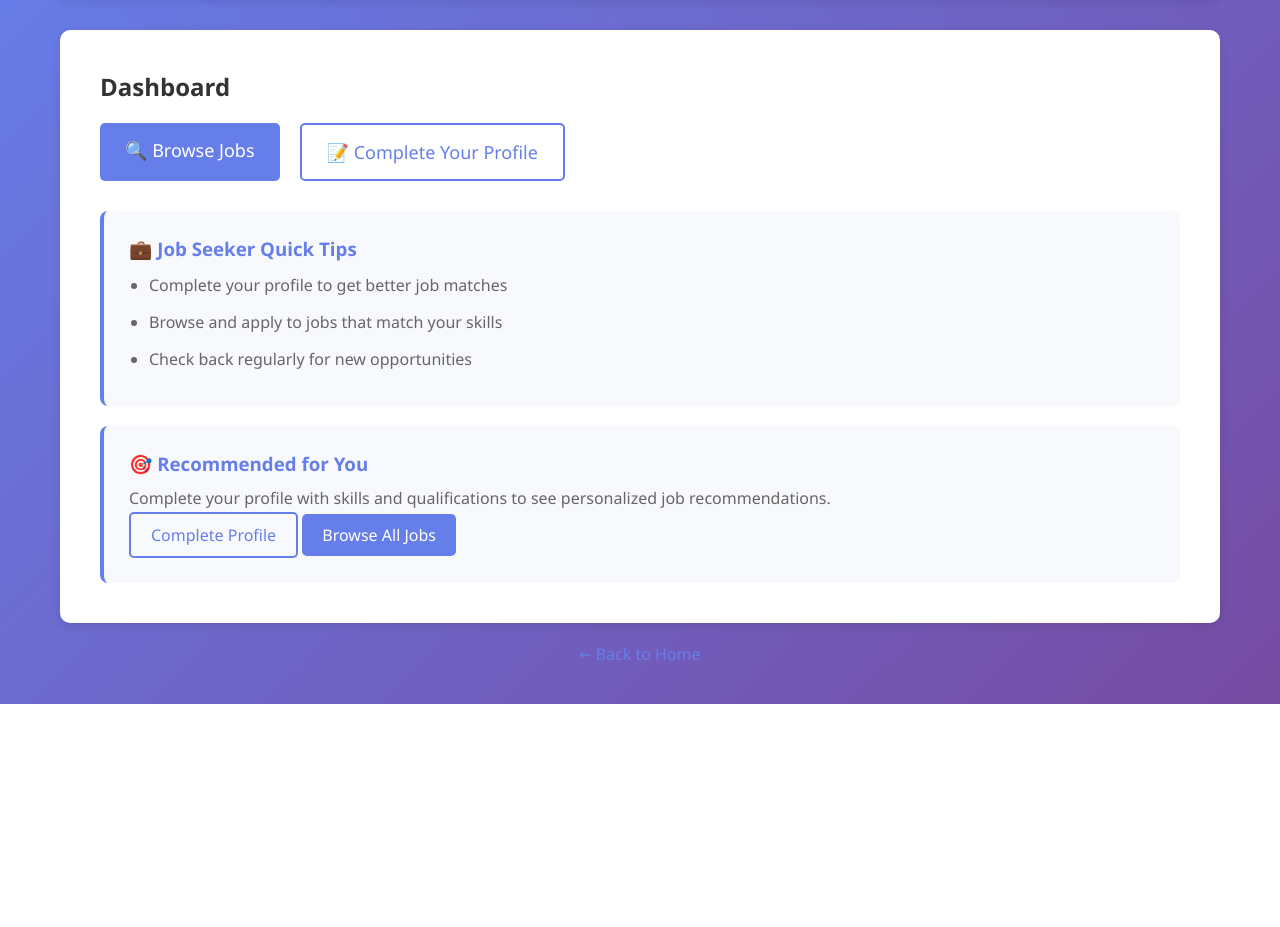
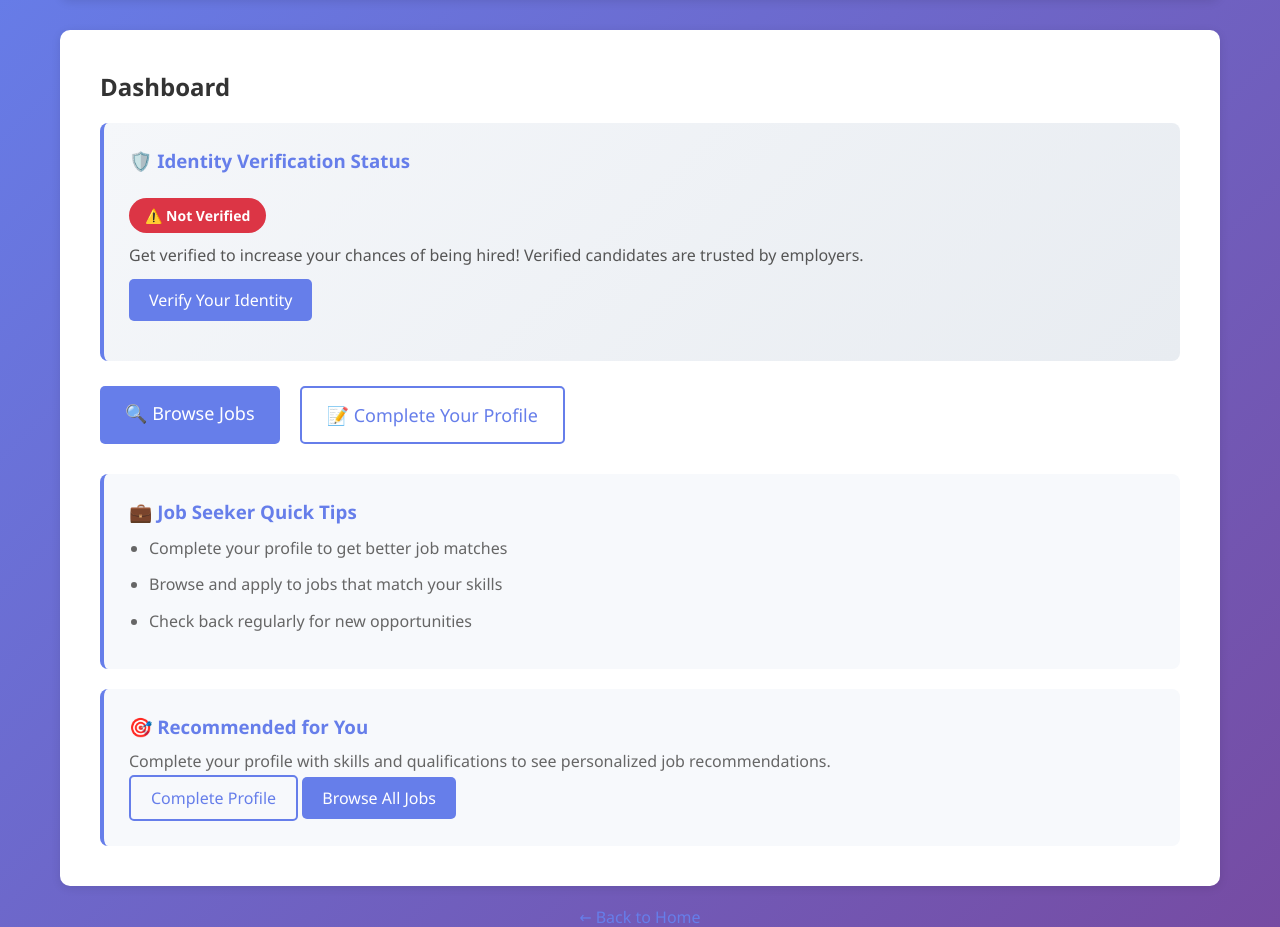
Before and after one commit to Tadothegreat/employnest, a Flask app: template templates/dashboard.html in a window 1280 px wide. Shown: the part 96-1023 px from the top of the page. Before the commit the page ends 800 px from the top, so only its background shows below. Run offline with Flask 3, Linux system fonts and the light colour scheme; the template is opened without the code that fills it, so the values that code supplies are empty.

Commit message:
Add verification notification message and job seeker verification card to dashboard

```diff
--- a/templates/dashboard.html
+++ b/templates/dashboard.html
@@ -28,6 +28,13 @@
             {% if session.role == 'employer' %}
                 <!-- ========== EMPLOYER DASHBOARD ========== -->
 
+                <!-- Verification Request Success Message -->
+                {% if request.args.get('verification_requested') == '1' %}
+                    <div class="alert alert-success" style="margin-bottom: 20px;">
+                        ✅ Your verification request has been submitted! Our admin team will review your application within <strong>2-3 business days</strong>. You will be notified once your account is verified.
+                    </div>
+                {% endif %}
+
                 <!-- Verification Status Card -->
                 <div class="card verification-card">
                     <h3>🏢 Employer Verification Status</h3>
@@ -41,7 +48,7 @@
                     {% elif user.verification_requested %}
                         <div class="verification-status pending">
                             <span class="badge pending-badge">⏳ Verification Pending</span>
-                            <p>Your verification request is being reviewed by our admin team. This usually takes 1-2 business days.</p>
+                            <p>Your verification request is being reviewed by our admin team. This usually takes 2-3 business days.</p>
                         </div>
                     {% else %}
                         <div class="verification-status not-requested">
@@ -71,6 +78,36 @@
 
             {% else %}
                 <!-- ========== JOB SEEKER DASHBOARD ========== -->
+
+                <!-- Verification Request Success Message -->
+                {% if request.args.get('verification_requested') == '1' %}
+                    <div class="alert alert-success" style="margin-bottom: 20px;">
+                        ✅ Your identity verification request has been submitted! Our admin team will review your application within <strong>2-3 business days</strong>. You will be notified once your identity is verified.
+                    </div>
+                {% endif %}
+
+                <!-- Job Seeker Verification Status Card -->
+                <div class="card verification-card" style="margin-bottom: 25px;">
+                    <h3>🛡️ Identity Verification Status</h3>
+                    {% if user.seeker_verified %}
+                        <div class="verification-status verified">
+                            <span class="badge verified-badge">✅ Verified Job Seeker</span>
+                            <p>Your identity has been verified! Employers will see you as a verified candidate.</p>
+                            <p class="verification-date">Verified on: {{ user.seeker_verification_date.strftime('%d %B %Y') if user.seeker_verification_date else 'N/A' }}</p>
+                        </div>
+                    {% elif user.seeker_verification_requested %}
+                        <div class="verification-status pending">
+                            <span class="badge pending-badge">⏳ Verification Pending</span>
+                            <p>Your verification request is being reviewed by our admin team. This usually takes 2-3 business days.</p>
+                        </div>
+                    {% else %}
+                        <div class="verification-status not-requested">
+                            <span class="badge not-verified-badge">⚠️ Not Verified</span>
+                            <p>Get verified to increase your chances of being hired! Verified candidates are trusted by employers.</p>
+                            <a href="{{ url_for('request_seeker_verification') }}" class="btn btn-primary">Verify Your Identity</a>
+                        </div>
+                    {% endif %}
+                </div>
 
                 <!-- Dashboard Actions -->
                 <div class="dashboard-actions">
@@ -116,8 +153,8 @@ function confirmLogout(event) {
         }
     }
     </script>
+
     <script>
-// Theme Toggle
     function toggleTheme() {
         document.body.classList.toggle('dark-mode');
         if (document.body.classList.contains('dark-mode')) {
@@ -132,5 +169,6 @@ function toggleTheme() {
             document.body.classList.add('dark-mode');
         }
     })();
-</script></body>
+    </script>
+</body>
 </html>
```
Lines whose indentation alone changed are shown as unchanged.
